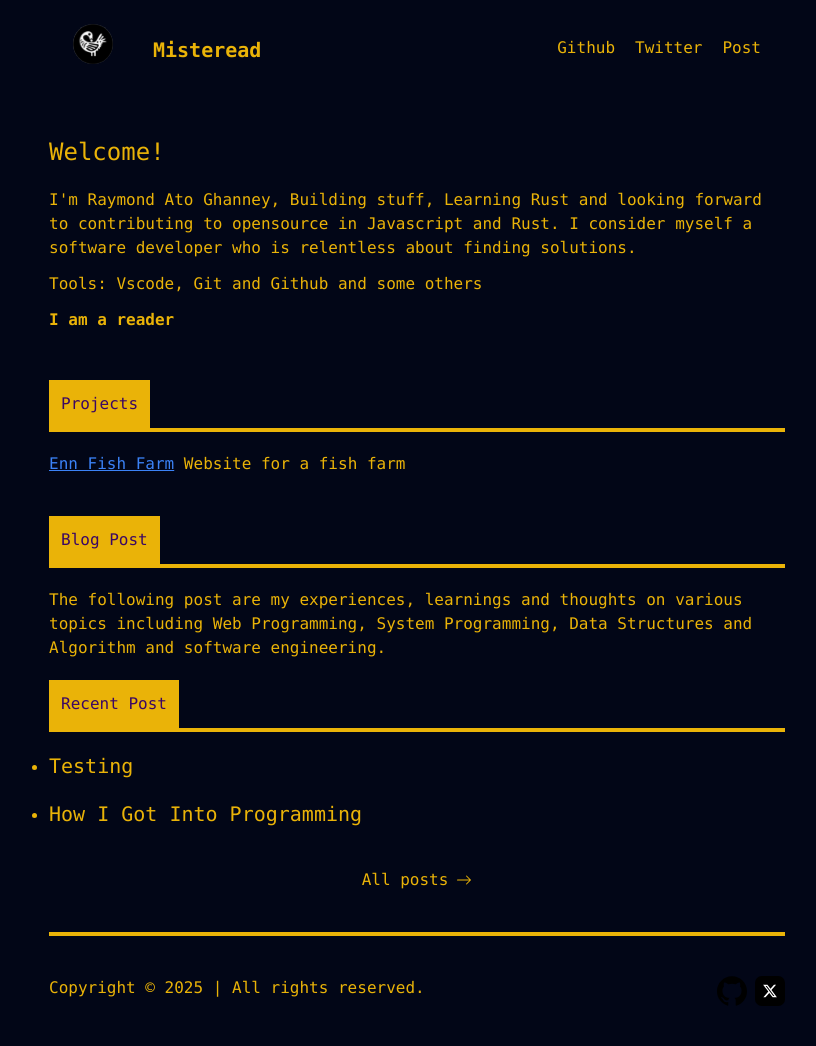
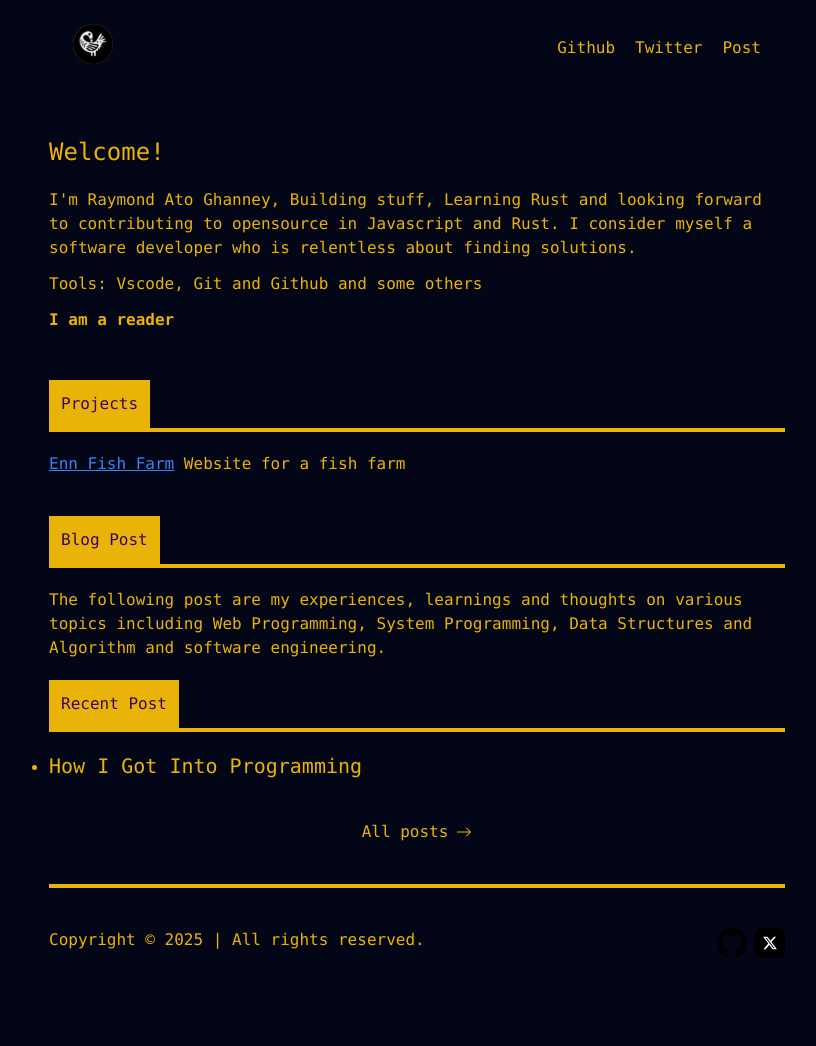
Before and after one commit to at-o/at-o.github.io, a Jekyll site: the page built from index.html, in a window 1280 px wide. Shown: the whole page, without its empty margins (223-1039 px from the left). Built offline with Jekyll 4.4.1, drawn with Linux system fonts in a browser that asks for light colours; nearby versions of some CDN libraries; after the commit the page ends 998 px from its top, so only the background shows below that.

Commit message:
profile updated

```diff
--- a/index.html
+++ b/index.html
@@ -13,7 +13,6 @@ title: "Home Page"
                     width="40"
                     height="33"
                 />
-                <span class="mt-3 mx-10 font-bold text-xl">Misteread</span>
             </a>
         </div>
 
```
Also changed, not shown: _posts/2024-11-23-testing.md (deleted).
